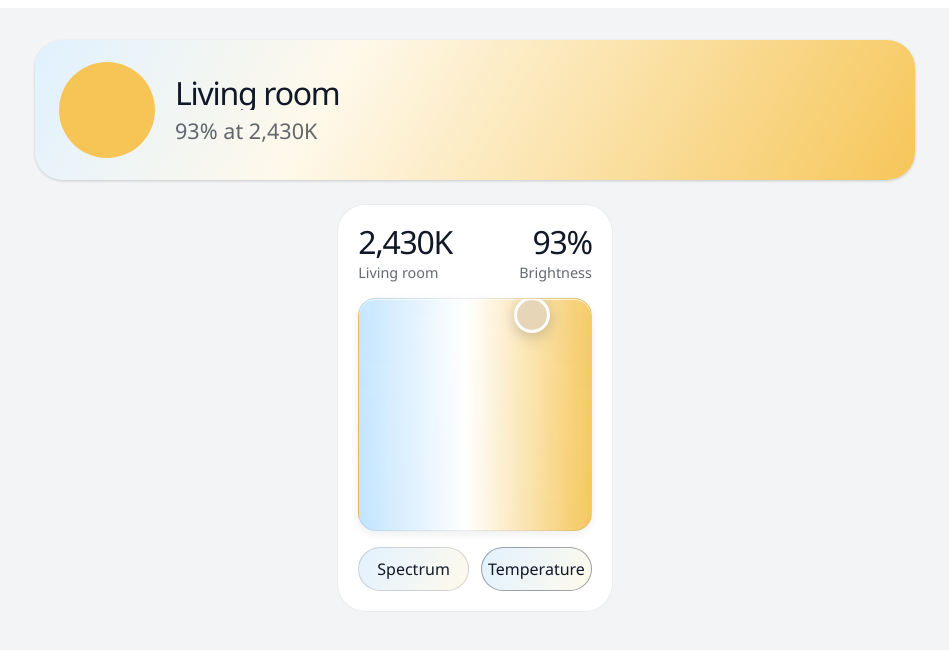
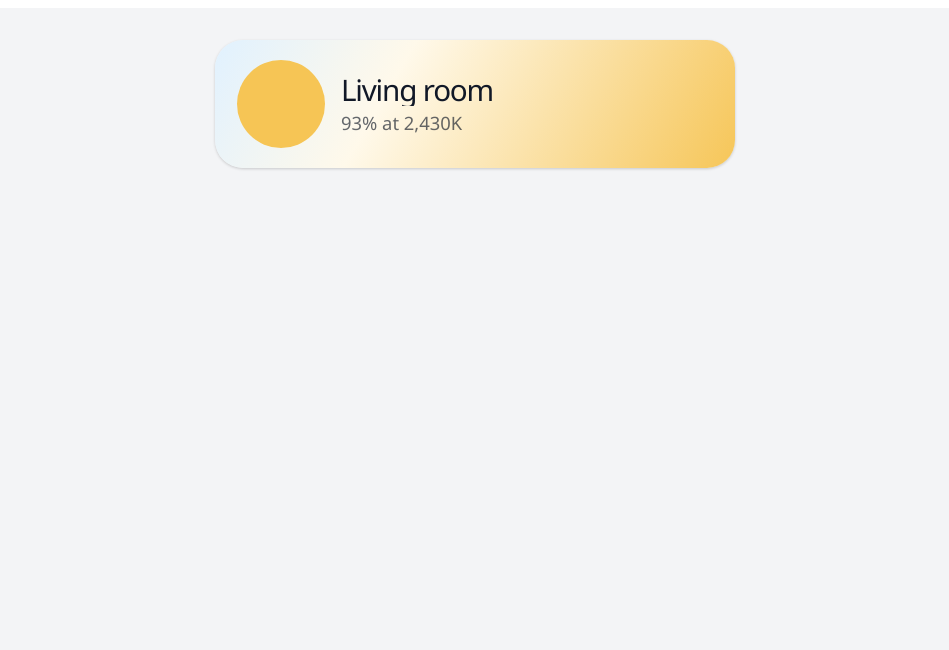
Before and after one commit to mbb365/Dual-Axis-Controller-v4, a React (Vite) app: page / in a window 1280 px wide. Shown: the top 650 px of the page, without its empty margins (165-1114 px from the left). Built offline with nearby package versions, Linux system fonts and the light colour scheme.

Commit message:
Refine compact summary and popup layout

```diff
--- a/src/card-entry.tsx
+++ b/src/card-entry.tsx
@@ -72,9 +72,9 @@ class DualControllerCard extends HTMLElement {
 
         return {
             rows: 2,
-            columns: 6,
+            columns: 8,
             min_rows: 2,
-            min_columns: 3,
+            min_columns: 6,
         };
     }
 
--- a/src/components/CompactCard.css
+++ b/src/components/CompactCard.css
@@ -9,9 +9,9 @@
     display: grid;
     grid-template-columns: auto minmax(0, 1fr);
     align-items: center;
-    gap: 20px;
-    min-height: 120px;
-    padding: 22px 24px;
+    gap: 16px;
+    min-height: 124px;
+    padding: 20px 22px;
     box-shadow: var(--ha-card-box-shadow, 0 1px 3px rgba(0, 0, 0, 0.18));
     cursor: pointer;
     transition: transform 0.18s ease, box-shadow 0.18s ease;
@@ -28,8 +28,8 @@
 }
 
 .dual-card__icon-shell {
-    width: 96px;
-    height: 96px;
+    width: 88px;
+    height: 88px;
     border-radius: 999px;
     display: grid;
     place-items: center;
@@ -38,7 +38,7 @@
 }
 
 .dual-card__icon {
-    --mdc-icon-size: 48px;
+    --mdc-icon-size: 42px;
 }
 
 .dual-card__content {
@@ -46,31 +46,53 @@
 }
 
 .dual-card__title {
-    font-size: clamp(1.45rem, 4.4vw, 2rem);
-    line-height: 1.05;
+    font-size: clamp(1.3rem, 3.2vw, 1.85rem);
+    line-height: 1.08;
     font-weight: 500;
     letter-spacing: -0.04em;
     color: var(--primary-text-color, #111827);
-    white-space: nowrap;
+    display: -webkit-box;
+    -webkit-line-clamp: 2;
+    -webkit-box-orient: vertical;
     overflow: hidden;
-    text-overflow: ellipsis;
 }
 
 .dual-card__subtitle {
-    margin-top: 8px;
-    font-size: clamp(1rem, 3vw, 1.35rem);
+    margin-top: 6px;
+    font-size: clamp(0.98rem, 2.4vw, 1.15rem);
     line-height: 1.2;
     color: var(--secondary-text-color, rgba(17, 24, 39, 0.65));
-    white-space: nowrap;
+    display: -webkit-box;
+    -webkit-line-clamp: 2;
+    -webkit-box-orient: vertical;
     overflow: hidden;
-    text-overflow: ellipsis;
 }
 
 .dual-card--expanded {
-    background: var(--ha-card-background, var(--card-background-color, #ffffff));
-    padding: 20px;
+    background: transparent;
+    padding: 0;
     box-shadow: none;
-    border: 1px solid var(--divider-color, rgba(0, 0, 0, 0.08));
+    border: 0;
+    border-radius: 0;
+}
+
+.dual-card__expanded-heading {
+    margin-bottom: 14px;
+}
+
+.dual-card__eyebrow {
+    font-size: 0.8rem;
+    line-height: 1;
+    color: var(--secondary-text-color, rgba(17, 24, 39, 0.58));
+}
+
+.dual-card__expanded-title {
+    margin-top: 2px;
+    font-size: clamp(1.1rem, 3vw, 1.45rem);
+    line-height: 1.08;
+    font-weight: 600;
+    letter-spacing: -0.03em;
+    color: var(--primary-text-color, #111827);
 }
 
 .dual-card__expanded-header {
@@ -78,7 +100,7 @@
     grid-template-columns: repeat(2, minmax(0, 1fr));
     gap: 16px;
     align-items: end;
-    margin-bottom: 16px;
+    margin-bottom: 14px;
 }
 
 .dual-card__meta {
@@ -102,7 +124,7 @@
 
 .dual-card__meta-label {
     margin-top: 4px;
-    font-size: 0.9rem;
+    font-size: 0.88rem;
     color: var(--secondary-text-color, rgba(17, 24, 39, 0.65));
     white-space: nowrap;
     overflow: hidden;
@@ -156,9 +178,4 @@
     .dual-card__icon {
         --mdc-icon-size: 36px;
     }
-
-    .dual-card__title,
-    .dual-card__subtitle {
-        white-space: normal;
-    }
 }
--- a/src/components/CompactCard.tsx
+++ b/src/components/CompactCard.tsx
@@ -33,7 +33,46 @@ function formatStatus(isOn: boolean, brightness: number, kelvin: number | null,
         return `${brightnessText} at ${kelvin.toLocaleString()}K`;
     }
 
-    return brightnessText;
+    return `${brightnessText} at color`;
+}
+
+function getRgbText(hue: number, saturation: number, brightness: number) {
+    const s = saturation / 100;
+    const v = brightness / 100;
+    const c = v * s;
+    const normalizedHue = ((hue % 360) + 360) % 360;
+    const x = c * (1 - Math.abs(((normalizedHue / 60) % 2) - 1));
+    const m = v - c;
+
+    let r = 0;
+    let g = 0;
+    let b = 0;
+
+    if (normalizedHue < 60) {
+        r = c;
+        g = x;
+    } else if (normalizedHue < 120) {
+        r = x;
+        g = c;
+    } else if (normalizedHue < 180) {
+        g = c;
+        b = x;
+    } else if (normalizedHue < 240) {
+        g = x;
+        b = c;
+    } else if (normalizedHue < 300) {
+        r = x;
+        b = c;
+    } else {
+        r = c;
+        b = x;
+    }
+
+    const red = Math.round((r + m) * 255);
+    const green = Math.round((g + m) * 255);
+    const blue = Math.round((b + m) * 255);
+
+    return `R${red} G${green} B${blue}`;
 }
 
 function buildCompactBackground(isOn: boolean, hue: number, saturation: number, uiMode: 'temperature' | 'spectrum') {
@@ -95,7 +134,14 @@ export function CompactCard({
         };
     }, []);
 
-    const statusText = formatStatus(isOn, brightness, kelvin, uiMode);
+    const leadingValue =
+        uiMode === 'temperature' && kelvin ? `${kelvin.toLocaleString()}K` : getRgbText(hue, saturation, brightness);
+    const statusText =
+        uiMode === 'temperature'
+            ? formatStatus(isOn, brightness, kelvin, uiMode)
+            : isOn
+              ? `${Math.round(brightness)}% at ${leadingValue}`
+              : 'Off';
 
     const clearHold = () => {
         if (holdTimer.current) {
@@ -188,16 +234,17 @@ export function CompactCard({
     return (
         <div className="dual-card dual-card--expanded">
             <style>{compactCardStyles}</style>
+            <div className="dual-card__expanded-heading">
+                <div className="dual-card__eyebrow">Light</div>
+                <div className="dual-card__expanded-title">{lightName}</div>
+            </div>
+
             <div className="dual-card__expanded-header">
                 <div className="dual-card__meta">
-                    <div className="dual-card__meta-value">
-                        {uiMode === 'temperature' && kelvin ? `${kelvin.toLocaleString()}K` : lightName}
-                    </div>
-                    <div className="dual-card__meta-label">{lightName}</div>
+                    <div className="dual-card__meta-value">{leadingValue}</div>
                 </div>
                 <div className="dual-card__meta dual-card__meta--right">
                     <div className="dual-card__meta-value">{Math.round(brightness)}%</div>
-                    <div className="dual-card__meta-label">{isOn ? 'Brightness' : 'Off'}</div>
                 </div>
             </div>
 
--- a/src/main.tsx
+++ b/src/main.tsx
@@ -3,6 +3,7 @@ import { useMemo, useState } from 'react';
 import { CardApp } from './App';
 
 function MockHomeAssistant() {
+    const [showPopup, setShowPopup] = useState(false);
     const [mockState, setMockState] = useState({
         state: 'on',
         attributes: {
@@ -72,22 +73,50 @@ function MockHomeAssistant() {
         >
             <div
                 style={{
-                    display: 'grid',
-                    gap: '24px',
-                    maxWidth: '880px',
+                    maxWidth: '520px',
                     margin: '0 auto',
                 }}
             >
-                <CardApp hass={hass} entityId="light.preview" layout="compact" />
+                <CardApp
+                    hass={hass}
+                    entityId="light.preview"
+                    layout="compact"
+                    onCardAction={(action) => {
+                        if (action === 'tap') {
+                            setShowPopup(true);
+                        }
+                    }}
+                />
+            </div>
+
+            {showPopup ? (
                 <div
+                    onClick={() => setShowPopup(false)}
                     style={{
-                        maxWidth: '460px',
-                        margin: '0 auto',
+                        position: 'fixed',
+                        inset: 0,
+                        background: 'rgba(15, 23, 42, 0.18)',
+                        display: 'grid',
+                        placeItems: 'center',
+                        padding: '24px',
+                        boxSizing: 'border-box',
                     }}
                 >
-                    <CardApp hass={hass} entityId="light.preview" layout="expanded" />
+                    <div
+                        onClick={(event) => event.stopPropagation()}
+                        style={{
+                            width: 'min(100%, 460px)',
+                            background: '#ffffff',
+                            borderRadius: '28px',
+                            boxShadow: '0 24px 64px rgba(15, 23, 42, 0.18)',
+                            padding: '20px',
+                            boxSizing: 'border-box',
+                        }}
+                    >
+                        <CardApp hass={hass} entityId="light.preview" layout="expanded" />
+                    </div>
                 </div>
-            </div>
+            ) : null}
         </div>
     );
 }
```
Also changed, not shown: 1 other file (tests, documents, lock files or other folders).
